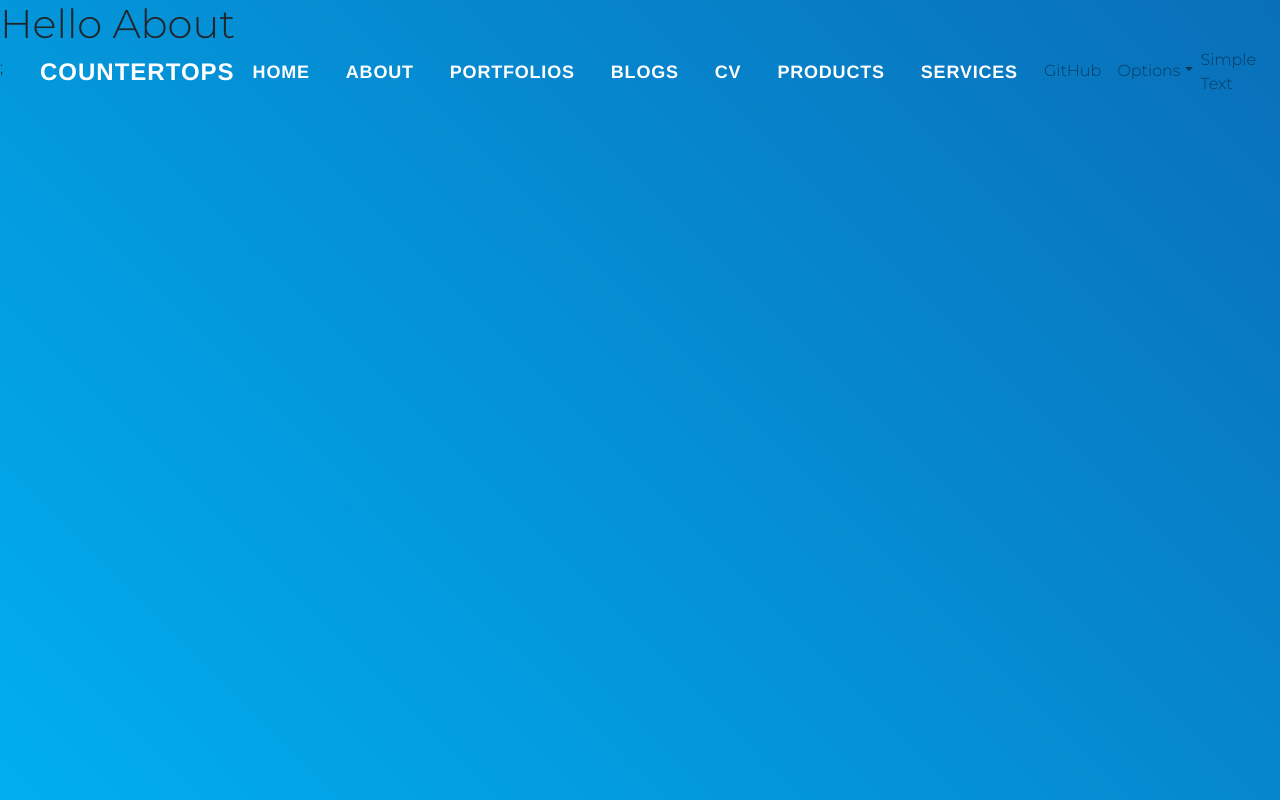
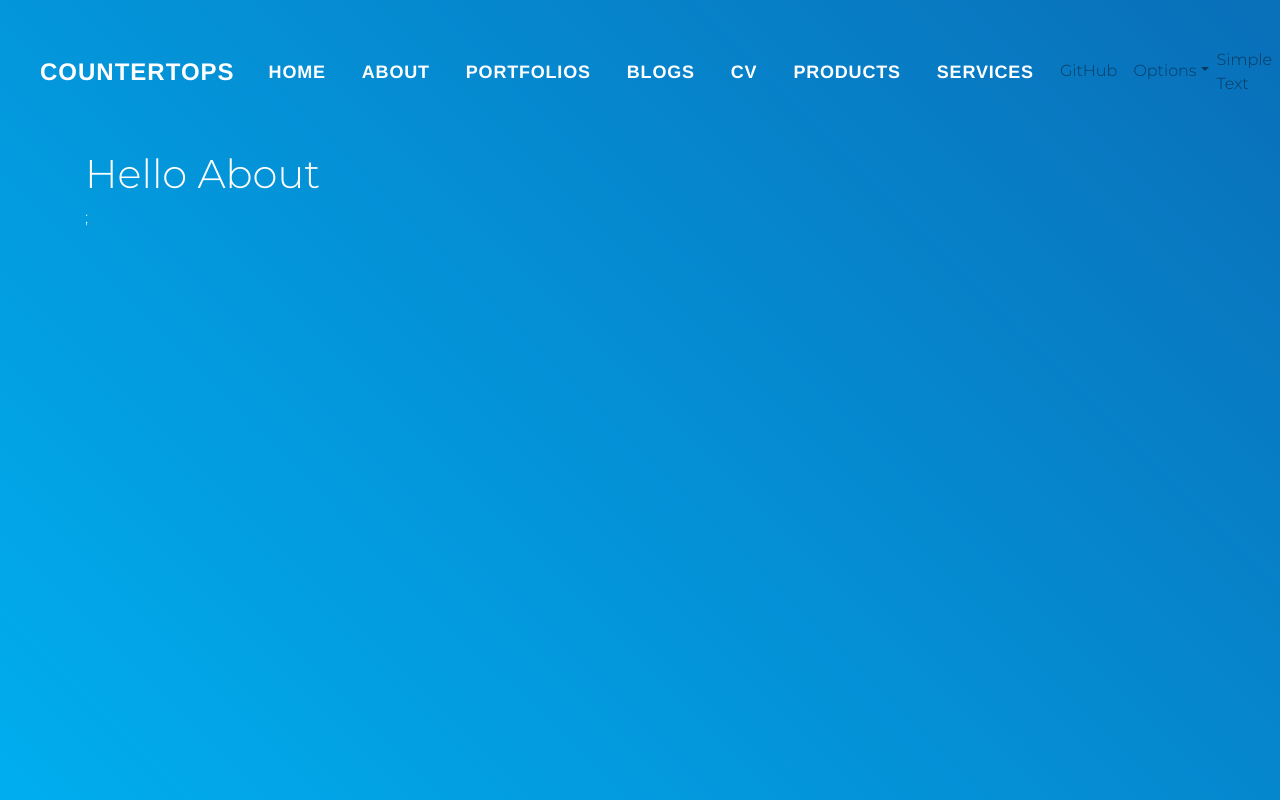
Before and after one commit to boloroyun/get-qoute-next, a Next.js app: page /about in a window 1280 px wide. Built offline with nearby package versions, Linux system fonts and the light colour scheme; a web font is replaced by a local one.

Commit message:
basepage

```diff
--- /dev/null
+++ b/components/BasePage.js
@@ -0,0 +1,18 @@
+
+import { Container } from 'reactstrap';
+
+
+
+
+const BasePage = props => {
+ const {className = '', children } = props
+return(
+  <div className={`base-page ${className}`}>
+<Container>
+  {children}
+</Container>
+  </div>
+)
+}
+
+export default BasePage
--- a/components/shared/Header.js
+++ b/components/shared/Header.js
@@ -24,6 +24,12 @@
   );
 };
 
+const BsNavBrand = () => (
+  <Link href="/">
+    <a className="navbar-brand port-navbar-brand">Countertops</a>
+  </Link>
+);
+
 const Header = () => {
   const [isOpen, setIsOpen] = useState(false);
   const toggle = () => setIsOpen(!isOpen);
@@ -34,9 +40,7 @@
       light
       expand="md"
     >
-        <Link href="/">
-          <a className="port-navbar-brand">Countertops</a>
-        </Link>
+      <BsNavBrand />
       <NavbarToggler onClick={toggle} />
       <Collapse isOpen={isOpen} navbar>
         <Nav className="mr-auto" navbar>
--- a/pages/about.js
+++ b/pages/about.js
@@ -1,12 +1,15 @@
 import React from "react";
 import BaseLayout from "../components/layouts/BaseLayout";
+import BasePage from '../components/BasePage'
 
 
 class About extends React.Component {
   render() {
     return (
       <BaseLayout>
-        <h1>Hello About</h1>;
+        <BasePage>
+          <h1>Hello About</h1>;
+        </BasePage>
       </BaseLayout>
     );
   }
--- a/pages/blogs.js
+++ b/pages/blogs.js
@@ -1,11 +1,16 @@
 import React from "react";
 import BaseLayout from "../components/layouts/BaseLayout";
+import BasePage from "../components/BasePage";
+
+
 
 class Blogs extends React.Component {
   render() {
     return (
       <BaseLayout>
+      <BasePage>
         <h1>Hello Blogs</h1>
+        </BasePage>
       </BaseLayout>
     );
   }
--- a/pages/cv.js
+++ b/pages/cv.js
@@ -1,5 +1,6 @@
 import React from "react";
 import BaseLayout from "../components/layouts/BaseLayout";
+import BasePage from "../components/BasePage";
 
 
 class CV extends React.Component {
@@ -7,7 +8,9 @@
     const { appProps } = this.props
     return (
       <BaseLayout>
+      <BasePage>
         <h1>Hello CV</h1>
+        </BasePage>
       </BaseLayout>
     );
   }
--- a/pages/index.js
+++ b/pages/index.js
@@ -1,5 +1,6 @@
 import React from "react";
 import BaseLayout from "../components/layouts/BaseLayout";
+import BasePage from "../components/BasePage";
 import { Container, Row, Col } from "reactstrap";
 import Typed from "react-typed";
 
@@ -39,8 +40,8 @@
                   <div className="hero-welcome-text">
                     <h1>
                       Welcome to the portfolio website of Filip Jerga. Get
-                    informed, collaborate and discover projects I was working on
-                    through the years!
+                      informed, collaborate and discover projects I was working
+                      on through the years!
                     </h1>
                   </div>
                   <Typed
--- a/pages/products.js
+++ b/pages/products.js
@@ -1,5 +1,6 @@
 import React from "react";
 import BaseLayout from "../components/layouts/BaseLayout";
+import BasePage from "../components/BasePage";
 
 
 
@@ -7,7 +8,9 @@
   render() {
     return (
       <BaseLayout>
+      <BasePage>
         <h1>Hello Products</h1>;
+        </BasePage>
       </BaseLayout>
     );
   }
--- a/pages/services.js
+++ b/pages/services.js
@@ -1,11 +1,14 @@
 import React from "react";
 import BaseLayout from "../components/layouts/BaseLayout";
+import BasePage from "../components/BasePage";
 
 class Services extends React.Component {
   render() {
     return (
       <BaseLayout>
-        <h1>Hello Services</h1>;
+        <BasePage>
+          <h1>Hello Services</h1>;
+        </BasePage>
       </BaseLayout>
     );
   }
--- a/styles/main.scss
+++ b/styles/main.scss
@@ -11,6 +11,12 @@
   font-family: 'Montserrat', 'Helvetica' !important;
 }
 
+.base-page{
+  padding-top: 150px;
+  color: white;
+}
+
+
 .absolute {
   position: absolute;
 }
```
Also changed, not shown: pages/portfolio.js (+6 -3 lines), pages/portfolios.js (+7 -3 lines). Lines whose indentation alone changed are shown as unchanged.
